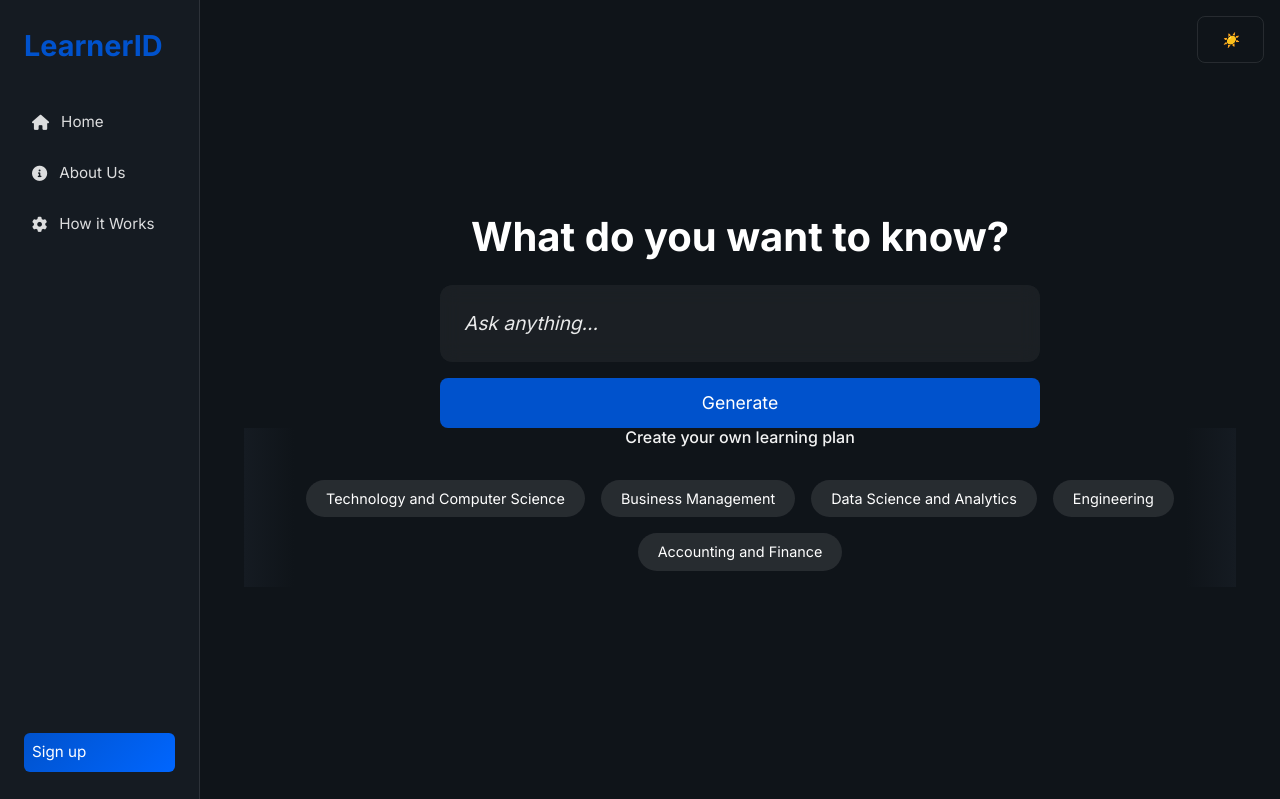
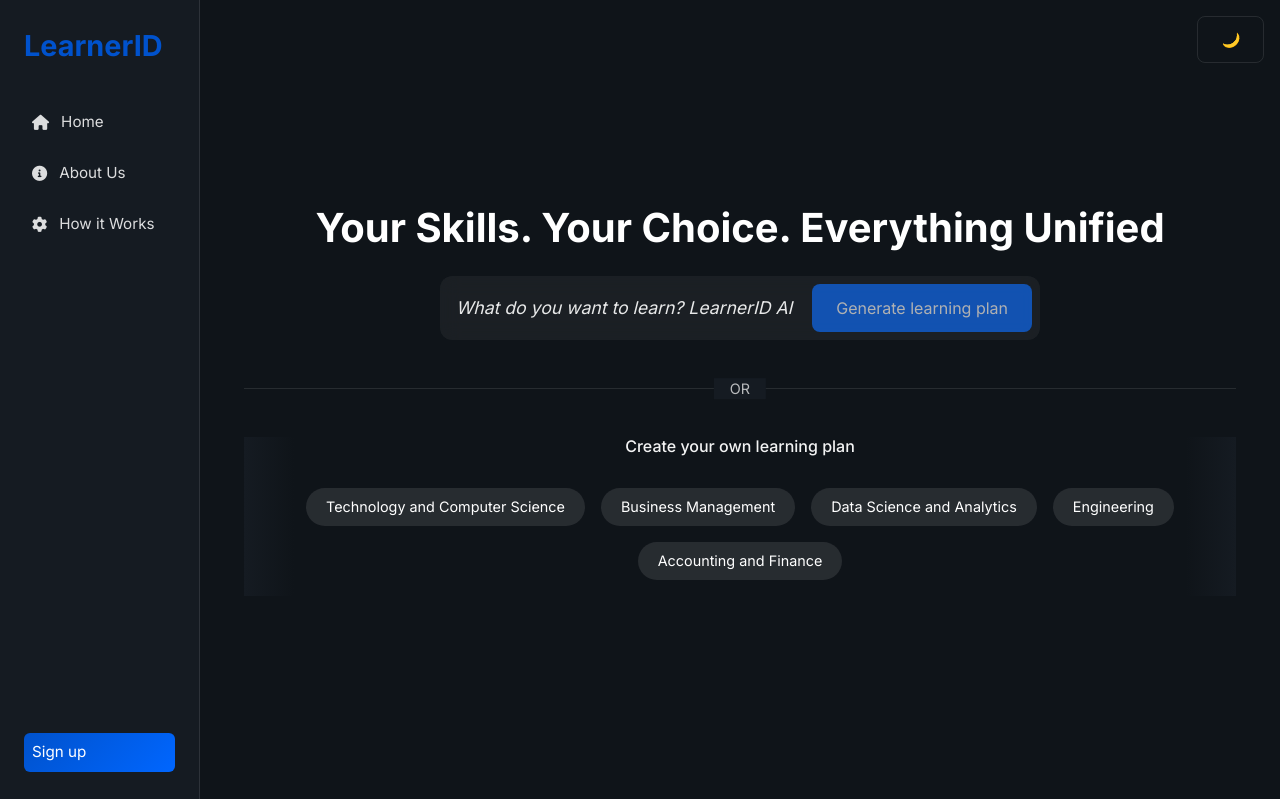
Before and after one commit to srikrishna-Challa/LearnerID_HTML, a Flask app: page / in a window 1280 px wide. Shown: the top 799 px of the page. Run offline with Flask 3, Linux system fonts and the light colour scheme.

Commit message:
Agent query: Can you verify if: 1. The main heading is updated? 2. The search box includes the generate button? 3. The button is disabled by default and enables on input? 4. The OR separator is visible before categories?

```diff
--- a/static/css/style.css
+++ b/static/css/style.css
@@ -123,18 +123,31 @@ main {
 }
 
 .search-box {
+    display: flex;
+    gap: 1rem;
     background: rgba(255, 255, 255, 0.05);
     border-radius: 12px;
-    padding: 1rem;
+    padding: 0.75rem;
+    align-items: center;
 }
 
 .search-box input {
-    font-size: 1.2rem;
-    padding: 1rem;
+    flex: 1;
     background: transparent;
     border: none;
     color: var(--text-color);
-    width: 100%;
+    font-size: 1.1rem;
+    padding: 0.5rem;
+}
+
+.search-action-btn {
+    white-space: nowrap;
+    opacity: 0.5;
+    transition: opacity 0.3s ease;
+}
+
+.search-action-btn:not(:disabled) {
+    opacity: 1;
 }
 
 .search-box input:focus {
--- a/static/js/main.js
+++ b/static/js/main.js
@@ -171,6 +171,17 @@ document.querySelectorAll('.topic-pill').forEach(tag => {
 
 // Add animation to search box on focus
 const searchInput = document.querySelector('.search-box input');
+const searchInput = document.querySelector('.search-box input');
+const searchButton = document.querySelector('.search-action-btn');
+
+if (searchInput && searchButton) {
+    searchInput.addEventListener('input', (e) => {
+        searchButton.disabled = !e.target.value.trim();
+    });
+
+    searchButton.addEventListener('click', showQuestionnaire);
+}
+
 if (searchInput) {
     searchInput.addEventListener('focus', () => {
         searchInput.parentElement.style.transform = 'scale(1.02)';
--- a/templates/index.html
+++ b/templates/index.html
@@ -30,13 +30,17 @@
 <main>
     <section class="hero">
         <div class="container text-center">
-            <h1 class="display-4">What do you want to know?</h1>
+            <h1 class="display-4">Your Skills. Your Choice. Everything Unified</h1>
 
             <div class="search-container">
                 <div class="search-box">
-                    <input type="text" class="form-control" placeholder="Ask anything...">
+                    <input type="text" class="form-control" placeholder="What do you want to learn? LearnerID AI is here to help you">
+                    <button class="btn btn-primary search-action-btn" disabled>Generate learning plan</button>
                 </div>
-                <button class="btn btn-primary mt-3 generate-btn">Generate</button>
+            </div>
+
+            <div class="section-divider mt-5 mb-5">
+                <span class="divider-text">OR</span>
             </div>
 
             <div class="categories-section">
```
